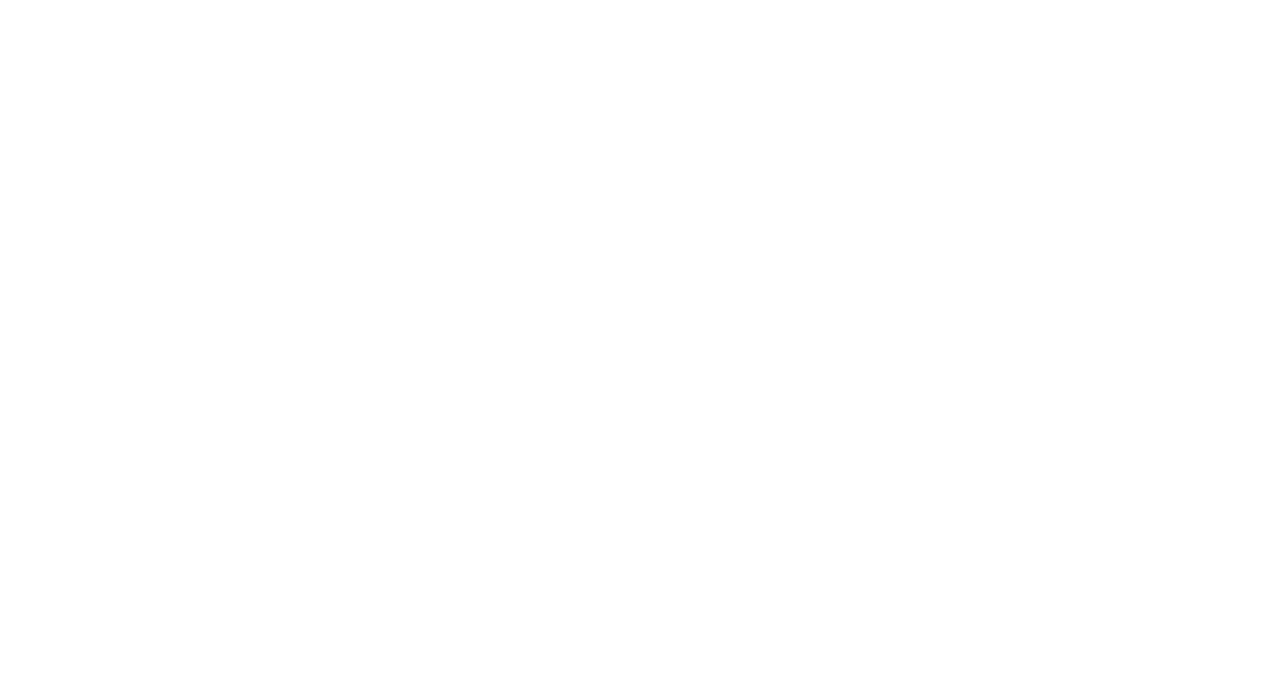
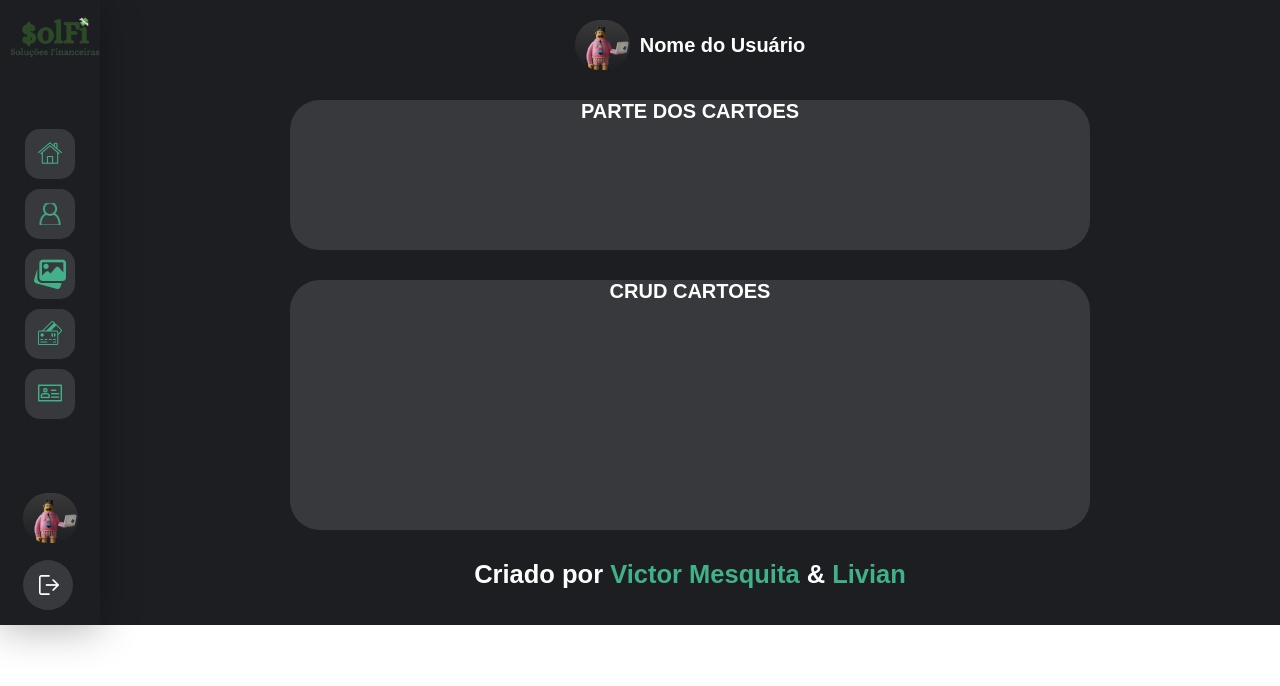
Before and after one commit to victor-joness/Solf1-Solucoes-Financeiras, a React (Create React App) app in the folder Client/: page /cartoes in a window 1280 px wide. Shown: the top 686 px of the page. Built offline with nearby package versions, Linux system fonts and the light colour scheme; a web font is replaced by a local one.

Commit message:
Update Cartões.jsx

```diff
--- a/Client/src/Pages/Autorizada/cartões/Cartões.jsx
+++ b/Client/src/Pages/Autorizada/cartões/Cartões.jsx
@@ -1,7 +1,37 @@
 import React from "react";
 
+import "./Cartões.css";
+
+//imports imgs
+import Menulateral from "../../../Components/NavBar/menulateral";
+import avatar from "../../../images/AVATAR-ICON.png"
+
+
 const PageAutorizadaCartoes = () => {
+    return(
+        <div className="cartoes--Container">
+            <Menulateral></Menulateral>
 
+            <div className="cartoes--Container__direita">
+                <div className="cartoes--Container--direita__usuario">
+                    <img src={avatar} alt="avatar do usuario" />
+                    <h1>Nome do Usuário</h1>
+                </div>
+
+                <div className="cartoes--Container--direita__cards">
+                    <h1>PARTE DOS CARTOES</h1>
+                </div>
+
+                <div className="cartoes--Container--direita__cards__cruds">
+                    <h1>CRUD CARTOES</h1>
+                </div>
+
+                <div className="cartoes--Container--direita__footer">
+                    <h2>Criado por <span>Victor Mesquita</span> & <span>Livian</span></h2>
+                </div>
+            </div>
+        </div>
+    );
 }
 
 export default PageAutorizadaCartoes;
```
